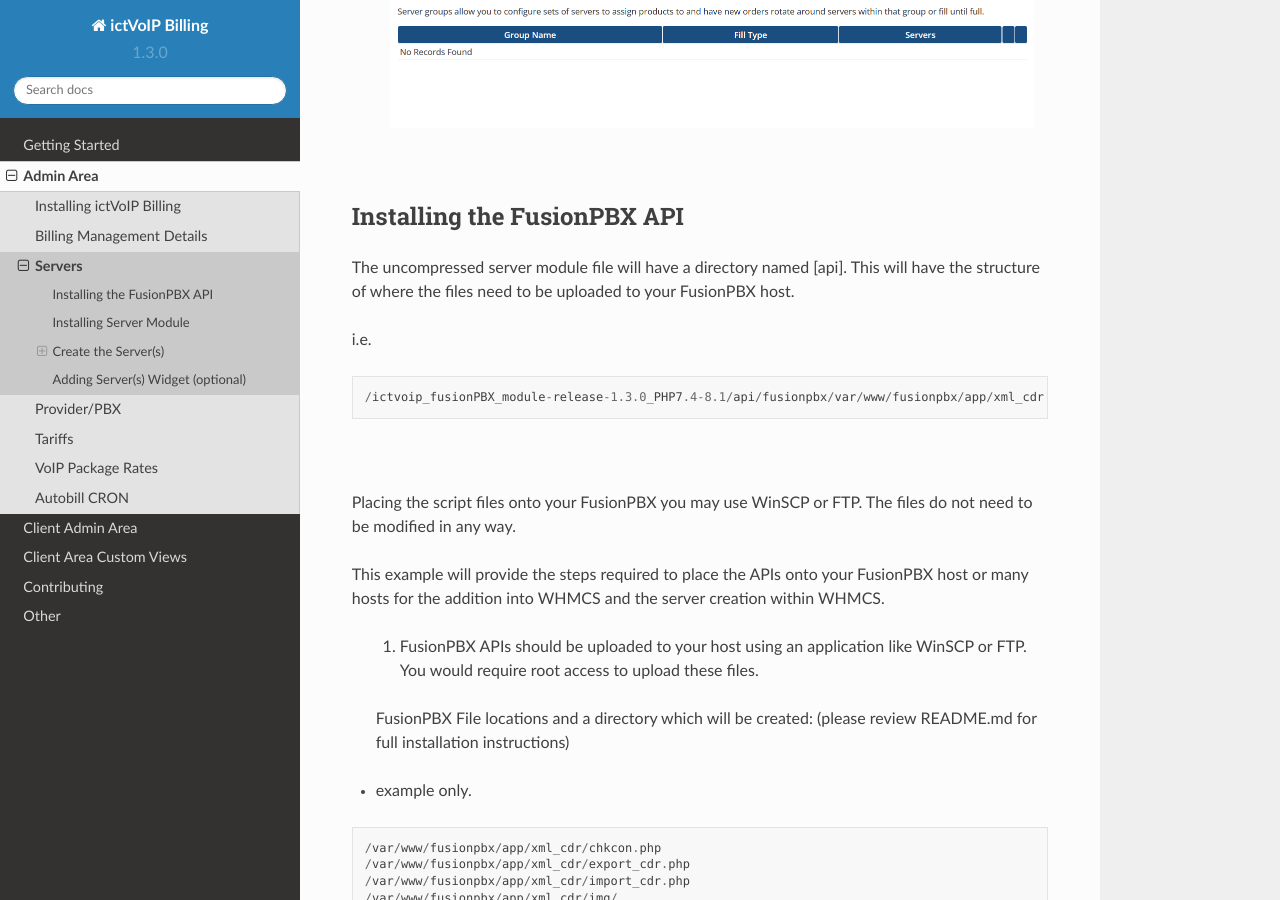
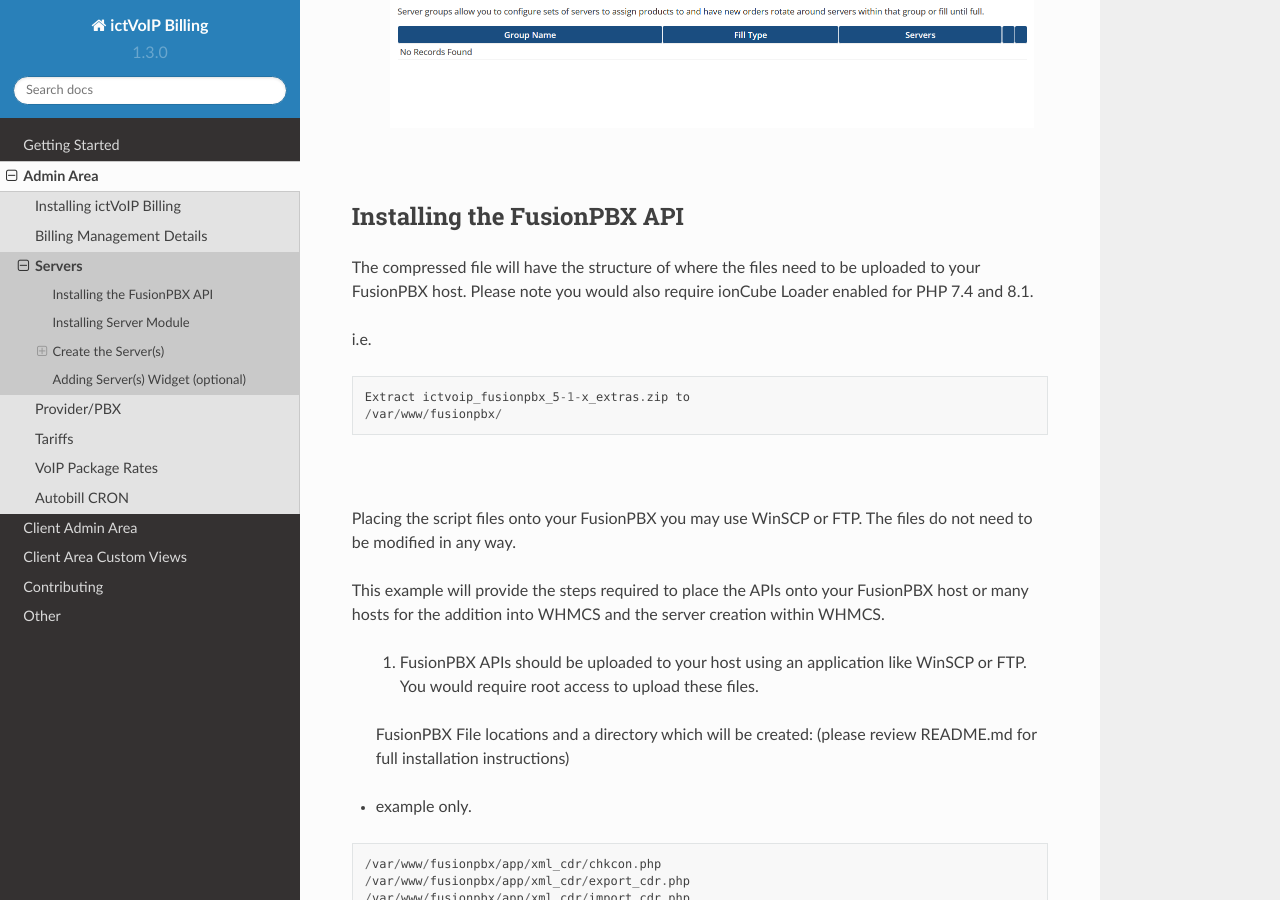
Before and after one commit to ictvoip/ictvoip-docs, a Sphinx documentation site: the page built from docs/source/admin/servers.rst, in a window 1280 px wide and 900 px high, scrolled down 495 px. Built offline with Sphinx 7.4.7 and the Read the Docs theme 2.0.0, drawn with Linux system fonts in a browser that asks for light colours; pages that are not in the unit, such as notebooks, are missing from menus.

Commit message:
Update servers.rst

```diff
--- a/docs/source/admin/servers.rst
+++ b/docs/source/admin/servers.rst
@@ -16,13 +16,14 @@ Use of our Server modules with the ictVoIP Billing System allows you to provisio
 Installing the FusionPBX API
 ****************************
 
-The uncompressed server module file will have a directory named [api]. This will have the structure of where the files need to be uploaded to your FusionPBX host.
+The compressed file will have the structure of where the files need to be uploaded to your FusionPBX host. Please note you would also require ionCube Loader enabled for PHP 7.4 and 8.1.
 
 i.e.
 
 ::
 
- /ictvoip_fusionPBX_module-release-1.3.0_PHP7.4-8.1/api/fusionpbx/var/www/fusionpbx/app/xml_cdr
+ Extract ictvoip_fusionpbx_5-1-x_extras.zip to
+ /var/www/fusionpbx/
 
 |
 Placing the script files onto your FusionPBX you may use WinSCP or FTP. The files do not need to be modified in any way.
```
